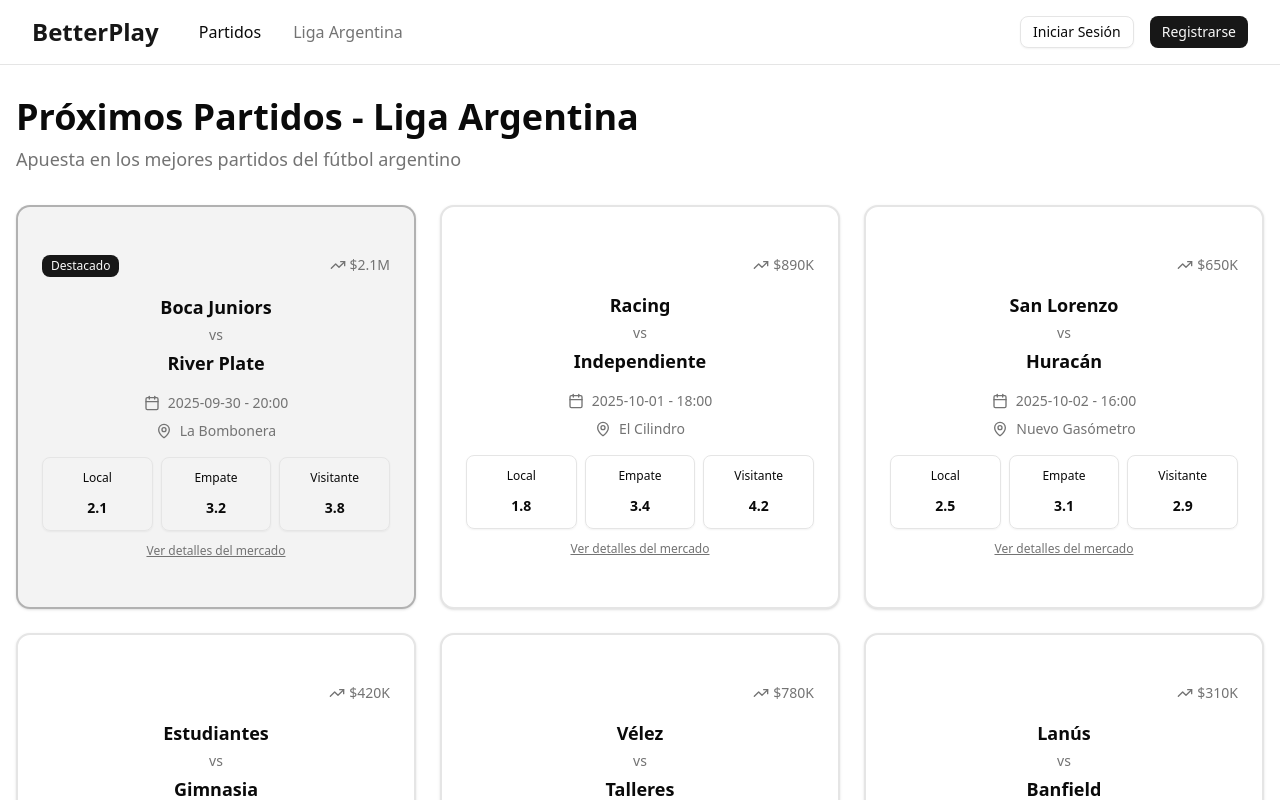
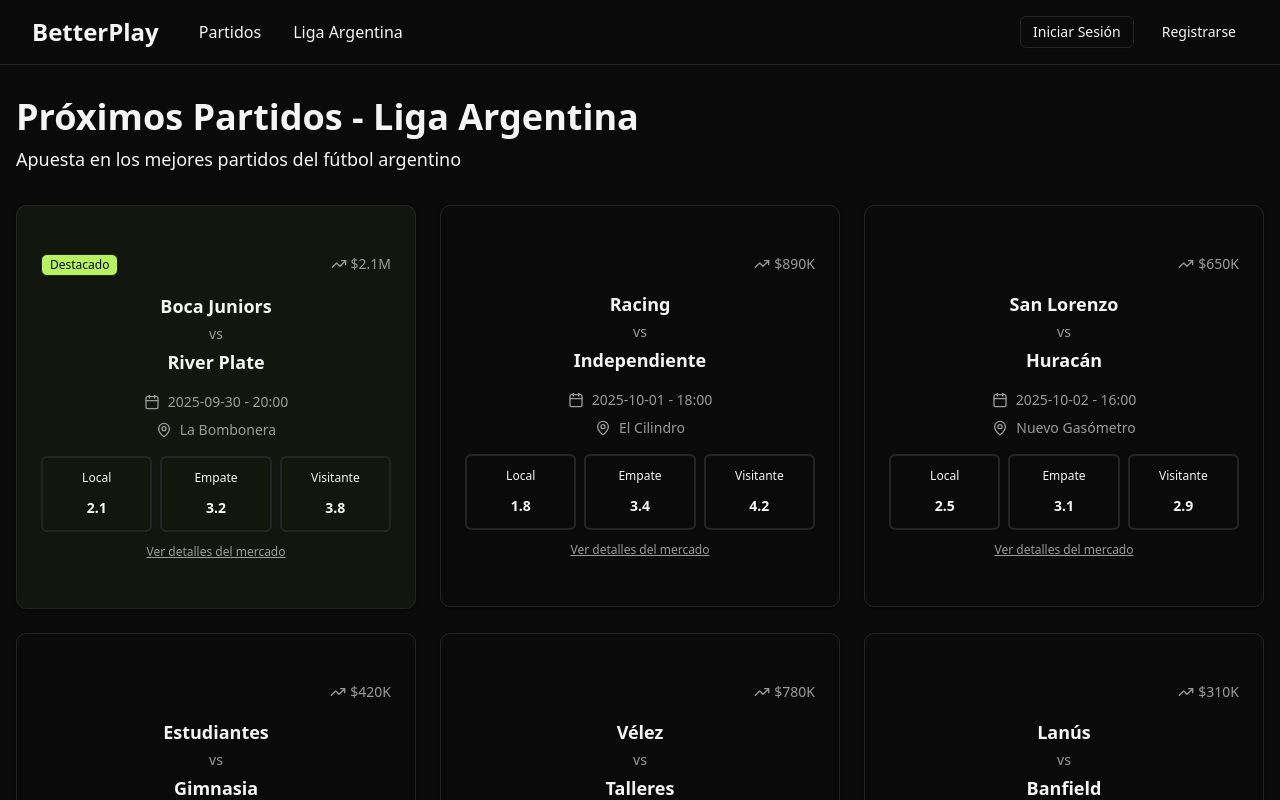
Before and after one commit to fabian416/better-play, a React (Vite) app in the folder frontend/: page / in a window 1280 px wide. Shown: the top 800 px of the page. Built offline with nearby package versions, Linux system fonts and the light colour scheme.

Commit message:
add utilities

```diff
--- a/frontend/src/components/matches-grid.tsx
+++ b/frontend/src/components/matches-grid.tsx
@@ -20,22 +20,25 @@
   return (
     <div className="grid grid-cols-1 gap-6 md:grid-cols-2 lg:grid-cols-3">
       {matches.map((match) => (
+        <div
+          key={match.id}
+          className="group block outline-none rounded-[var(--radius)]"
+          role="link"
+          tabIndex={0}
+          onClick={() => navigate(`/match/${match.id}`)}
+          onKeyDown={(e) => (e.key === "Enter" || e.key === " ") && navigate(`/match/${match.id}`)}
+        >
           <Card
-          key={match.id}
-          onClick={() => navigate(`/match/${match.id}`)}
-          className={`cursor-pointer border-2 transition-all duration-300 hover:-translate-y-1 hover:scale-[1.02] hover:border-primary/50 hover:shadow-xl ${
-            match.featured ? "border-primary/30 bg-primary/5" : "border-border"
+            className={`bp-card rounded-[var(--radius)] border ${
+              match.featured ? "border-[var(--primary)]/40 bg-[var(--primary)]/5" : "border-[var(--border)]"
             }`}
-          role="button"
-          tabIndex={0}
-          onKeyDown={(e) => (e.key === "Enter" || e.key === " ") && navigate(`/match/${match.id}`)}
           >
             <CardContent className="p-6">
               {/* Header con badges */}
               <div className="mb-4 flex items-start justify-between">
                 <div className="flex gap-2">
                   {match.featured && (
-                  <Badge className="bg-primary text-primary-foreground">Destacado</Badge>
+                    <Badge className="bg-[var(--primary)] text-[var(--primary-foreground)]">Destacado</Badge>
                   )}
                   {match.isLive && (
                     <Badge variant="destructive" className="animate-pulse">
@@ -43,7 +46,7 @@
                     </Badge>
                   )}
                 </div>
-              <div className="flex items-center text-sm text-muted-foreground">
+                <div className="flex items-center text-sm text-[var(--muted-foreground)]">
                   <TrendingUp className="mr-1 h-4 w-4" />
                   {match.volume}
                 </div>
@@ -51,13 +54,13 @@
 
               {/* Equipos */}
               <div className="mb-4 text-center">
-              <div className="mb-1 text-lg font-bold text-foreground">{match.homeTeam}</div>
-              <div className="mb-1 text-sm text-muted-foreground">vs</div>
-              <div className="text-lg font-bold text-foreground">{match.awayTeam}</div>
+                <div className="mb-1 text-lg font-bold text-[var(--foreground)]">{match.homeTeam}</div>
+                <div className="mb-1 text-sm text-[var(--muted-foreground)]">vs</div>
+                <div className="text-lg font-bold text-[var(--foreground)]">{match.awayTeam}</div>
               </div>
 
               {/* Info del partido */}
-            <div className="mb-4 space-y-2 text-sm text-muted-foreground">
+              <div className="mb-4 space-y-2 text-sm text-[var(--muted-foreground)]">
                 <div className="flex items-center justify-center">
                   <Calendar className="mr-2 h-4 w-4" />
                   {match.date} - {match.time}
@@ -68,15 +71,16 @@
                 </div>
               </div>
 
-            {/* Botones de apuesta (cada uno navega con outcome) */}
-            <div
-              className="grid grid-cols-3 gap-2"
-              onClick={(e) => e.stopPropagation()} // evita que el click del Card dispare navegación
-            >
+              {/* Botones de apuesta (evitar que disparen la navegación del card) */}
+              <div className="grid grid-cols-3 gap-2" onClick={(e) => e.stopPropagation()}>
                 <Button
                   asChild
                   variant="outline"
-                className="flex h-auto flex-col bg-transparent p-3 transition-colors hover:bg-primary hover:text-primary-foreground"
+                  className="flex h-auto flex-col border-2 bg-transparent p-3 transition-all
+                             hover:bg-[var(--primary)] hover:text-[var(--primary-foreground)]
+                             hover:!border-[var(--primary)] hover:!ring-2 hover:!ring-[var(--ring)]
+                             focus-visible:outline-none focus-visible:!ring-2 focus-visible:!ring-[var(--ring)]
+                             focus-visible:!border-[var(--primary)] active:!border-[var(--primary)]"
                 >
                   <Link to={`/match/${match.id}?outcome=home`}>
                     <span className="mb-1 text-xs">Local</span>
@@ -87,7 +91,11 @@
                 <Button
                   asChild
                   variant="outline"
-                className="flex h-auto flex-col bg-transparent p-3 transition-colors hover:bg-primary hover:text-primary-foreground"
+                  className="flex h-auto flex-col border-2 bg-transparent p-3 transition-all
+                             hover:bg-[var(--primary)] hover:text-[var(--primary-foreground)]
+                             hover:!border-[var(--primary)] hover:!ring-2 hover:!ring-[var(--ring)]
+                             focus-visible:outline-none focus-visible:!ring-2 focus-visible:!ring-[var(--ring)]
+                             focus-visible:!border-[var(--primary)] active:!border-[var(--primary)]"
                 >
                   <Link to={`/match/${match.id}?outcome=draw`}>
                     <span className="mb-1 text-xs">Empate</span>
@@ -98,7 +106,11 @@
                 <Button
                   asChild
                   variant="outline"
-                className="flex h-auto flex-col bg-transparent p-3 transition-colors hover:bg-primary hover:text-primary-foreground"
+                  className="flex h-auto flex-col border-2 bg-transparent p-3 transition-all
+                             hover:bg-[var(--primary)] hover:text-[var(--primary-foreground)]
+                             hover:!border-[var(--primary)] hover:!ring-2 hover:!ring-[var(--ring)]
+                             focus-visible:outline-none focus-visible:!ring-2 focus-visible:!ring-[var(--ring)]
+                             focus-visible:!border-[var(--primary)] active:!border-[var(--primary)]"
                 >
                   <Link to={`/match/${match.id}?outcome=away`}>
                     <span className="mb-1 text-xs">Visitante</span>
@@ -107,14 +119,15 @@
                 </Button>
               </div>
 
-            {/* Link textual secundario (opcional) */}
-            <div className="mt-3 text-center text-xs text-muted-foreground" onClick={(e) => e.stopPropagation()}>
-              <Link to={`/match/${match.id}`} className="underline hover:text-foreground/80">
+              {/* Link secundario */}
+              <div className="mt-3 text-center text-xs text-[var(--muted-foreground)]" onClick={(e) => e.stopPropagation()}>
+                <Link to={`/match/${match.id}`} className="underline hover:text-[var(--foreground)]/80">
                   Ver detalles del mercado
                 </Link>
               </div>
             </CardContent>
           </Card>
+        </div>
       ))}
     </div>
   )
--- a/frontend/src/styles/globals.css
+++ b/frontend/src/styles/globals.css
@@ -1,125 +1,92 @@
+/* src/styles/globals.css */
 @import "tailwindcss";
-@import "tw-animate-css";
+/* @import "tw-animate-css";  <- comenta o quita si no la usas */
 
-@custom-variant dark (&:is(.dark *));
+/* --- Variables de color (oscuro por defecto) --- */
+:root {
+  --background: #0a0a0a;
+  --foreground: #f5f5f5;
 
-:root {
-  --background: oklch(1 0 0); /* Almost black background */
-  --foreground: oklch(0.145 0 0); /* Light text */
-  --card: oklch(1 0 0); /* Dark card background */
-  --card-foreground: oklch(0.145 0 0);
-  --popover: oklch(1 0 0);
-  --popover-foreground: oklch(0.145 0 0);
-  --primary: oklch(0.205 0 0); /* #B7F260 bright green */
-  --primary-foreground: oklch(0.985 0 0); /* Black text on green */
-  --secondary: oklch(0.97 0 0); /* Dark gray */
-  --secondary-foreground: oklch(0.205 0 0);
-  --muted: oklch(0.97 0 0);
-  --muted-foreground: oklch(0.556 0 0);
-  --accent: oklch(0.97 0 0); /* Same as primary - bright green */
-  --accent-foreground: oklch(0.205 0 0);
-  --destructive: oklch(0.577 0.245 27.325);
-  --destructive-foreground: oklch(0.95 0 0);
-  --border: oklch(0.922 0 0);
-  --input: oklch(0.922 0 0);
-  --ring: oklch(0.708 0 0);
-  --chart-1: oklch(0.646 0.222 41.116);
-  --chart-2: oklch(0.6 0.118 184.704);
-  --chart-3: oklch(0.398 0.07 227.392);
-  --chart-4: oklch(0.828 0.189 84.429);
-  --chart-5: oklch(0.769 0.188 70.08);
-  --radius: 0.625rem;
-  --sidebar: oklch(0.985 0 0);
-  --sidebar-foreground: oklch(0.145 0 0);
-  --sidebar-primary: oklch(0.205 0 0);
-  --sidebar-primary-foreground: oklch(0.985 0 0);
-  --sidebar-accent: oklch(0.97 0 0);
-  --sidebar-accent-foreground: oklch(0.205 0 0);
-  --sidebar-border: oklch(0.922 0 0);
-  --sidebar-ring: oklch(0.708 0 0);
+  --card: #121212;
+  --card-foreground: #f5f5f5;
+  --popover: #121212;
+  --popover-foreground: #f5f5f5;
+
+  /* Brand */
+  --primary: #B7F260;
+  --primary-foreground: #0a0a0a;
+
+  /* Neutrales */
+  --secondary: #1a1a1a;
+  --secondary-foreground: #eaeaea;
+  --muted: #141414;
+  --muted-foreground: #9a9a9a;
+
+  --accent: #101010;
+  --accent-foreground: #f5f5f5;
+
+  --destructive: #b42318;
+  --destructive-foreground: #fff;
+
+  --border: #242424;
+  --input: #1a1a1a;
+  --ring: #B7F260;
+
+  /* opcionales… */
+  --radius: 10px;
 }
 
-.dark {
-  --background: oklch(0.145 0 0);
-  --foreground: oklch(0.985 0 0);
-  --card: oklch(0.205 0 0);
-  --card-foreground: oklch(0.985 0 0);
-  --popover: oklch(0.205 0 0);
-  --popover-foreground: oklch(0.985 0 0);
-  --primary: oklch(0.922 0 0);
-  --primary-foreground: oklch(0.205 0 0);
-  --secondary: oklch(0.269 0 0);
-  --secondary-foreground: oklch(0.985 0 0);
-  --muted: oklch(0.269 0 0);
-  --muted-foreground: oklch(0.708 0 0);
-  --accent: oklch(0.269 0 0);
-  --accent-foreground: oklch(0.985 0 0);
-  --destructive: oklch(0.704 0.191 22.216);
-  --destructive-foreground: oklch(0.95 0 0);
-  --border: oklch(1 0 0 / 10%);
-  --input: oklch(1 0 0 / 15%);
-  --ring: oklch(0.556 0 0);
-  --chart-1: oklch(0.488 0.243 264.376);
-  --chart-2: oklch(0.696 0.17 162.48);
-  --chart-3: oklch(0.769 0.188 70.08);
-  --chart-4: oklch(0.627 0.265 303.9);
-  --chart-5: oklch(0.645 0.246 16.439);
-  --sidebar: oklch(0.205 0 0);
-  --sidebar-foreground: oklch(0.985 0 0);
-  --sidebar-primary: oklch(0.488 0.243 264.376);
-  --sidebar-primary-foreground: oklch(0.985 0 0);
-  --sidebar-accent: oklch(0.269 0 0);
-  --sidebar-accent-foreground: oklch(0.985 0 0);
-  --sidebar-border: oklch(1 0 0 / 10%);
-  --sidebar-ring: oklch(0.556 0 0);
+/* (opcional) modo claro con .light en <html> */
+.light {
+  --background: #ffffff;
+  --foreground: #0a0a0a;
+  --card: #ffffff;
+  --card-foreground: #0a0a0a;
+  --popover: #ffffff;
+  --popover-foreground: #0a0a0a;
+  --primary: #B7F260;
+  --primary-foreground: #0a0a0a;
+  --secondary: #f2f2f2;
+  --secondary-foreground: #0a0a0a;
+  --muted: #f5f5f5;
+  --muted-foreground: #616161;
+  --accent: #f5f5f5;
+  --accent-foreground: #0a0a0a;
+  --destructive: #d92d20;
+  --destructive-foreground: #fff;
+  --border: #e5e5e5;
+  --input: #e5e5e5;
+  --ring: #B7F260;
 }
 
-@theme inline {
-  --font-sans: var(--font-geist-sans);
-  --font-mono: var(--font-geist-mono);
-  --color-background: var(--background);
-  --color-foreground: var(--foreground);
-  --color-card: var(--card);
-  --color-card-foreground: var(--card-foreground);
-  --color-popover: var(--popover);
-  --color-popover-foreground: var(--popover-foreground);
-  --color-primary: var(--primary);
-  --color-primary-foreground: var(--primary-foreground);
-  --color-secondary: var(--secondary);
-  --color-secondary-foreground: var(--secondary-foreground);
-  --color-muted: var(--muted);
-  --color-muted-foreground: var(--muted-foreground);
-  --color-accent: var(--accent);
-  --color-accent-foreground: var(--accent-foreground);
-  --color-destructive: var(--destructive);
-  --color-destructive-foreground: var(--destructive-foreground);
-  --color-border: var(--border);
-  --color-input: var(--input);
-  --color-ring: var(--ring);
-  --color-chart-1: var(--chart-1);
-  --color-chart-2: var(--chart-2);
-  --color-chart-3: var(--chart-3);
-  --color-chart-4: var(--chart-4);
-  --color-chart-5: var(--chart-5);
-  --radius-sm: calc(var(--radius) - 4px);
-  --radius-md: calc(var(--radius) - 2px);
-  --radius-lg: var(--radius);
-  --radius-xl: calc(var(--radius) + 4px);
-  --color-sidebar: var(--sidebar);
-  --color-sidebar-foreground: var(--sidebar-foreground);
-  --color-sidebar-primary: var(--sidebar-primary);
-  --color-sidebar-primary-foreground: var(--sidebar-primary-foreground);
-  --color-sidebar-accent: var(--sidebar-accent);
-  --color-sidebar-accent-foreground: var(--sidebar-accent-foreground);
-  --color-sidebar-border: var(--sidebar-border);
-  --color-sidebar-ring: var(--sidebar-ring);
+/* Card baseline */
+.bp-card {
+  border-color: var(--border);
+  transition: border-color .2s, box-shadow .2s, transform .2s;
 }
 
-@layer base {
-  * {
-    @apply border-border outline-ring/50;
-  }
-  body {
-    @apply bg-background text-foreground;
-  }
+/* Subtle hover/focus state (thinner, softer glow) */
+.group:hover .bp-card,
+.group:focus-within .bp-card {
+  border-color: color-mix(in oklab, var(--primary) 55%, var(--border));
+  box-shadow:
+    0 0 0 1px color-mix(in oklab, var(--primary) 60%, transparent),
+    0 6px 16px rgba(0,0,0,.28);
+  transform: translateY(-1px) scale(1.005);
 }
+
+@layer utilities {
+  .bg-brand { background-color: var(--primary) !important; }
+  .border-brand { border-color: var(--primary) !important; }
+  .text-brand-fg { color: var(--primary-foreground) !important; }
+
+  /* variantes de estado */
+  .hover\:bg-brand:hover { background-color: var(--primary) !important; }
+  .hover\:border-brand:hover { border-color: var(--primary) !important; }
+  .hover\:text-brand-fg:hover { color: var(--primary-foreground) !important; }
+
+  .focus\:ring-brand:focus { box-shadow: 0 0 0 2px var(--ring) !important; }
+}
+/* Base mínima (funciona sin @theme) */
+* { border-color: var(--border); }
+body { background: var(--background); color: var(--foreground); }
```
Also changed, not shown: frontend/src/components/match-details.tsx (+46 -34 lines). Lines whose indentation alone changed are shown as unchanged.
